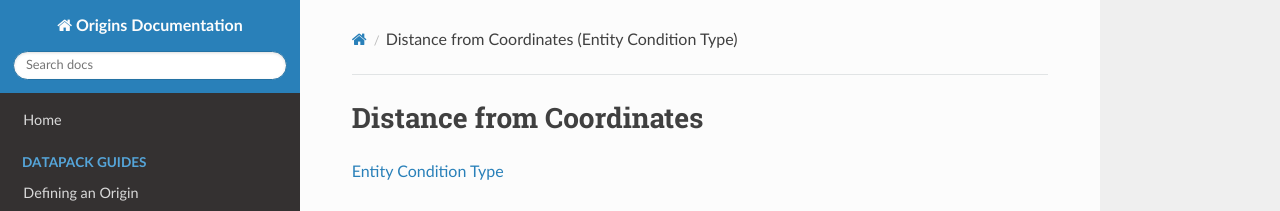
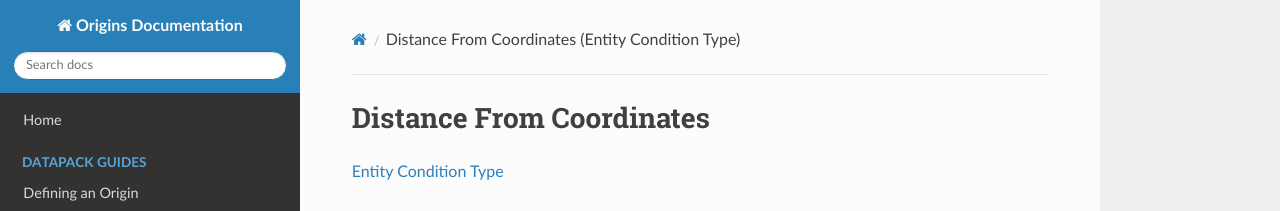
Before and after one commit to apace100/origins-docs, an MkDocs documentation site: the page built from docs/types/entity_condition_types/distance_from_coordinates.md, in a window 1280 px wide and 900 px high. Shown: the top 211 px of the window. Built offline with MkDocs 1.6.1, drawn with Linux system fonts in a browser that asks for light colours; nearby versions of some CDN libraries.

```diff
--- a/docs/types/entity_condition_types/distance_from_coordinates.md
+++ b/docs/types/entity_condition_types/distance_from_coordinates.md
@@ -1,9 +1,9 @@
 ---
-title: Distance from Coordinates (Entity Condition Type)
+title: Distance From Coordinates (Entity Condition Type)
 date: 2021-12-10
 ---
 
-# Distance from Coordinates
+# Distance From Coordinates
 
 [Entity Condition Type](../entity_condition_types.md)
 
```
Also changed, not shown: docs/types/entity_condition_types.md (+1 -0 lines).
